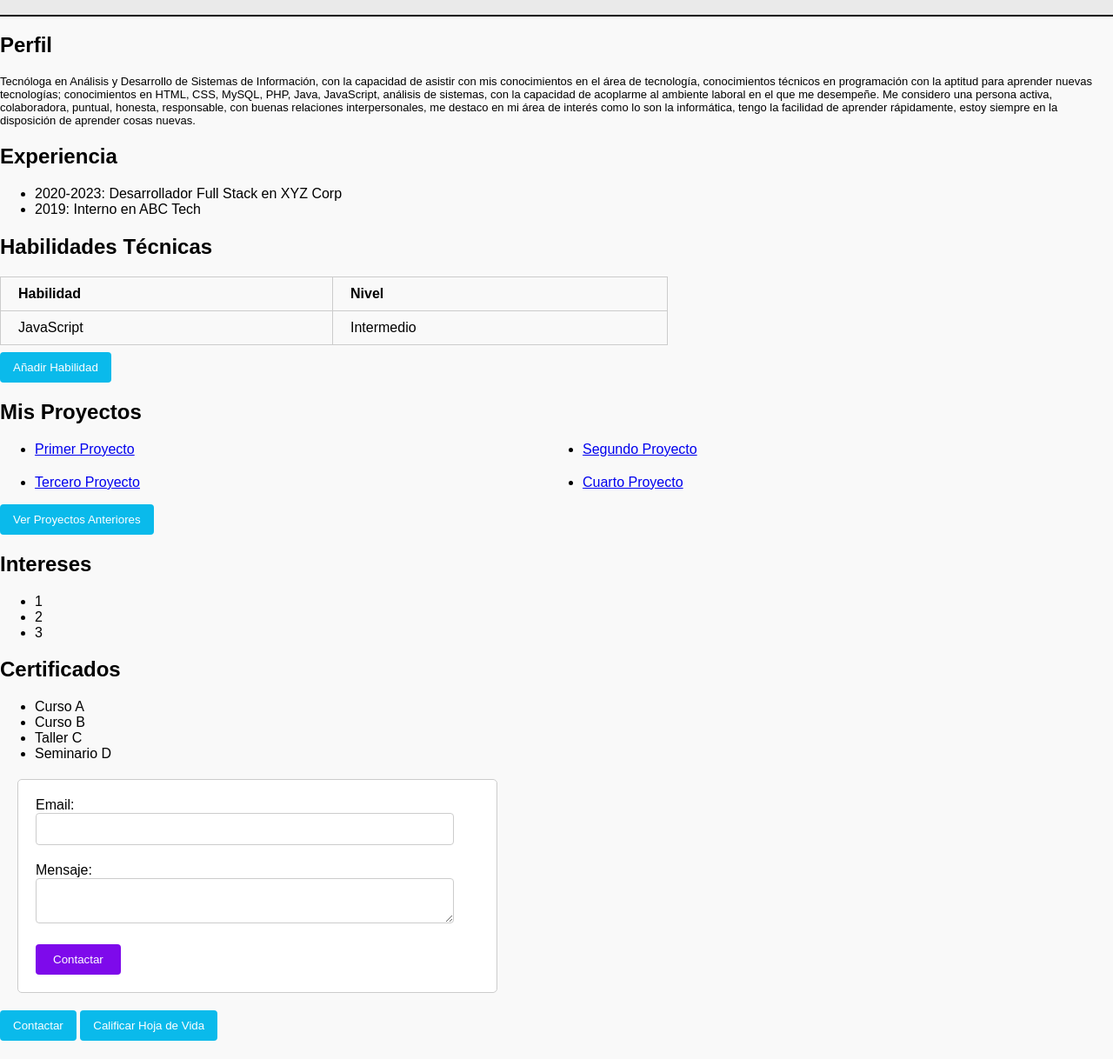
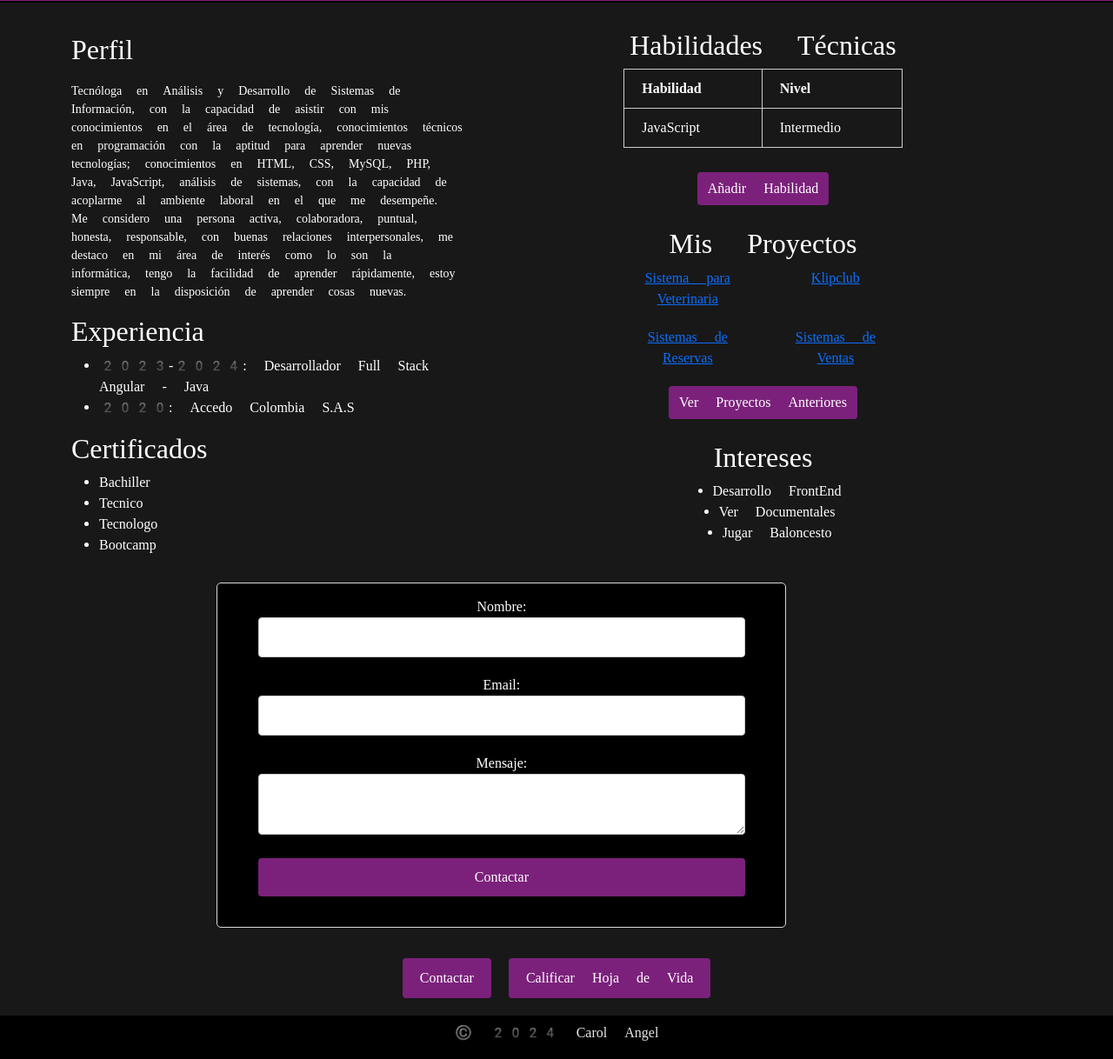
Before and after one commit to CarolAngel19/Hoja-de-vida, a plain HTML site: page index.html in a window 1280 px wide. Shown: the part 78-1296 px from the top of the page at 87% size. Before the commit the page ends 1275 px from the top, so only its background shows below. Drawn offline with nearby package versions, Linux system fonts and the light colour scheme.

Commit message:
Actualizacion
Actualizacion Script y Estilos

```diff
--- a/index.html
+++ b/index.html
@@ -3,9 +3,8 @@
 <head>
     <meta charset="UTF-8">
     <meta name="viewport" content="width=device-width, initial-scale=1.0">
+    <link href="https://cdn.jsdelivr.net/npm/bootstrap@5.3.2/dist/css/bootstrap.min.css" rel="stylesheet" integrity="sha384-T3c6CoIi6uLrA9TneNEoa7RxnatzjcDSCmG1MXxSR1GAsXEV/Dwwykc2MPK8M2HN" crossorigin="anonymous">
     <link rel="stylesheet" href="styles.css">
-    <script src="script.js"></script>
-
     <title>Mi hoja de vida</title>
 </head>
 <body>
@@ -14,10 +13,15 @@
         <p>Email: angelcarol487@gmail.com</p>
         <p>Teléfono: 3174056552</p>
         <p>Ubicación: Bogota, Colombia</p>
-        <p><a href="URL_GITHUB" target="_blank">Perfil GitHub</a></p>
-        <p><a href="URL_LINKEDIN" target="_blank">Perfil LinkedIn</a></p>
+        <p><a href="https://github.com/CarolAngel19" target="_blank">Perfil GitHub</a></p>
+        <p><a href="https://www.linkedin.com/in/carol-vanessa-angel-franco-b6b229236/" target="_blank">Perfil LinkedIn</a></p>
     </header>
 
+
+    <div class="container text-center">
+        <div class="row">
+
+            <div class="col-5">
                 <aside>
                     <h2>Perfil</h2>
                     <p>
@@ -28,16 +32,22 @@
                         Me considero una persona activa, colaboradora, puntual, honesta, responsable, con buenas relaciones interpersonales, me destaco en mi área de interés como lo son la informática,
                         tengo la facilidad de aprender rápidamente, estoy siempre en la disposición de aprender cosas nuevas.
                     </p>
-    </aside>
-
-    <main>
 
                     <h2>Experiencia</h2>
                     <ul>
-            <li>2020-2023: Desarrollador Full Stack en XYZ Corp</li>
-            <li>2019: Interno en ABC Tech</li>
+                        <li>2023-2024: Desarrollador Full Stack Angular - Java</li>
+                        <li>2020: Accedo Colombia S.A.S</li>
                     </ul>
 
+                    <h2>Certificados</h2>
+                    <ul id="listaCertificaciones">
+
+                    </ul>
+                </aside>
+            </div>
+
+            <div class="col-7">
+                <main>
                     <h2 >Habilidades Técnicas</h2>
                     <table id="skillsTable">
                         <tr>
@@ -50,36 +60,34 @@
                         </tr>
 
                     </table>
-        <button onclick="saludoPersonalizado()" id="addSkill">Añadir Habilidad</button>
+                    <button id="addSkill">Añadir Habilidad</button>
 
 
-        <h2>Mis Proyectos</h2>
+                    <h2 class="subtitle">Mis Proyectos</h2>
                     <ul class="projects">
-            <li><a href="detalle-proyecto.html">Primer Proyecto</a></li>
-            <li><a href="#">Segundo Proyecto</a></li>
-            <li><a href="#">Tercero Proyecto</a></li>
-            <li><a href="#">Cuarto Proyecto</a></li>
+                        <li><a href="detalle-proyecto.html">Sistema para Veterinaria</a></li>
+                        <li><a href="detalle-proyecto.html">Klipclub</a></li>
+                        <li><a href="detalle-proyecto.html">Sistemas de Reservas</a></li>
+                        <li><a href="detalle-proyecto.html">Sistemas de Ventas</a></li>
                     </ul>
 
                     <!-- Agrega el botón "Ver Proyectos Anteriores" -->
-        <button onclick="saludoPersonalizado()" id="viewProjectsButton">Ver Proyectos Anteriores</button>
+                    <button id="viewProjectsButton">Ver Proyectos Anteriores</button>
 
-        <h2>Intereses</h2>
-        <ul>
-            <li>1</li>
-            <li>2</li>
-            <li>3</li>
+                    <h2 class="subtitle">Intereses</h2>
+                    <ul class="interests">
+                        <li>Desarrollo FrontEnd</li>
+                        <li>Ver Documentales</li>
+                        <li>Jugar Baloncesto</li>
                     </ul>
+                </main>
+            </div>
 
-        <h2>Certificados</h2>
-        <ul id="listaCertificaciones">
+            <div>
+                <form id="contactForm" action="#" method="post">
+                    <label for="nombre">Nombre:</label>
+                    <input type="text" id="nombre" name="user_nombre">
 
-        </ul>
-
-    </main>
-
-    <footer>
-        <form action="#" method="post">
                     <label for="email">Email:</label>
                     <input type="email" id="email" name="user_email">
 
@@ -88,87 +96,17 @@
 
                     <input type="submit" value="Contactar">
                 </form>
-         <button id="contactButton">Contactar</button>
-         <button onclick="calificarHojaDeVida()">Calificar Hoja de Vida</button>
+                <button id="contactButton" class="button-contact">Contactar</button>
+                <button onclick="calificarHojaDeVida()" class="button-rate">Calificar Hoja de Vida</button>
+            </div>
+        </div>
+    </div>
+
+    <footer>
+        <h6>© 2024 Carol Angel</h6>
     </footer>
+
+
+    <script src="script.js"></script>
 </body>
 </html>
-
-
-
-<script>
-    function agregarHabilidad() {
-        let newSkill = prompt("Introduce una nueva habilidad:");
-        let newLevel = prompt("Introduce el nivel de la habilidad (Básico, Intermedio, Avanzado):");
-
-        if (newSkill && newLevel) {
-            let table = document.getElementById('skillsTable');
-            let newRow = table.insertRow(table.rows.length);
-
-            let cell1 = newRow.insertCell(0);
-            let cell2 = newRow.insertCell(1);
-
-            cell1.textContent = newSkill;
-            cell2.textContent = newLevel;
-        }
-    }
-    document.getElementById('addSkill').addEventListener('click', agregarHabilidad);
-
-
-    document.getElementById('contactButton').addEventListener('click', function() {
-        let userEmail = prompt("Por favor, introduce tu correo electrónico:");
-        if (userEmail) {
-            alert("Gracias " + userEmail + ", me pondré en contacto contigo pronto!");
-        }
-    });
-
-    //Añadiendo Dinamismo con Ciclos
-
-    const certificaciones = ["Curso A", "Curso B", "Taller C", "Seminario D"];
-
-    function mostrarCertificaciones() {
-        let ul = document.getElementById('listaCertificaciones');
-
-        for (let i = 0; i < certificaciones.length; i++) {
-            let li = document.createElement('li');
-            li.textContent = certificaciones[i];
-            ul.appendChild(li);
-        }
-    }
-
-    window.onload = mostrarCertificaciones;
-
-    // Agrega el evento al botón "Ver Proyectos Anteriores"
-    document.getElementById('viewProjectsButton').addEventListener('click', function() {
-        let numProjects = prompt("¿Cuántos proyectos deseas ver?");
-
-        if (numProjects) {
-            numProjects = parseInt(numProjects);
-            if (!isNaN(numProjects)) {
-                showProjects(numProjects);
-            } else {
-                alert("Por favor, ingresa un número válido.");
-            }
-        }
-    });
-
-    // Función para mostrar la cantidad de proyectos solicitados
-    function showProjects(numProjects) {
-        let projectsList = document.querySelectorAll('.projects li');
-
-        for (let i = 0; i < numProjects && i < projectsList.length; i++) {
-            alert("Proyecto " + (i + 1) + ": " + projectsList[i].textContent);
-        }
-    }
-
-    const saludoPersonalizado = () => {
-        alert("¡Gracias por visitar esta sección!");
-    }
-
-    //funcion calificar hoja de vida
-    const calificarHojaDeVida = () => {
-        let calificacion = prompt("Del 1 al 10, ¿cómo calificarías mi hoja de vida?");
-        alert(`¡Gracias por calificar con un ${calificacion}!`);
-    }
-
-</script>
--- a/script.js
+++ b/script.js
@@ -1,5 +1,4 @@
-/*
-document.getElementById('addSkill').addEventListener('click', function() {
+function agregarHabilidad() {
     let newSkill = prompt("Introduce una nueva habilidad:");
     let newLevel = prompt("Introduce el nivel de la habilidad (Básico, Intermedio, Avanzado):");
 
@@ -13,21 +12,11 @@ document.getElementById('addSkill').addEventListener('click', function() {
         cell1.textContent = newSkill;
         cell2.textContent = newLevel;
     }
-});
+}
 
-
-document.getElementById('contactButton').addEventListener('click', function() {
-    let userEmail = prompt("Por favor, introduce tu correo electrónico:");
-    if (userEmail) {
-        alert("Gracias " + userEmail + ", me pondré en contacto contigo pronto!");
-    }
-});
-
-//Añadiendo Dinamismo con Ciclos
-
-const certificaciones = ["Curso A", "Curso B", "Taller C", "Seminario D"];
-
+// Función para mostrar certificaciones
 function mostrarCertificaciones() {
+    const certificaciones = ["Bachiller", "Tecnico", "Tecnologo", "Bootcamp"];
     let ul = document.getElementById('listaCertificaciones');
 
     for (let i = 0; i < certificaciones.length; i++) {
@@ -37,9 +26,18 @@ function mostrarCertificaciones() {
     }
 }
 
-window.onload = mostrarCertificaciones;
+// Función para mostrar la cantidad de proyectos solicitados
+function showProjects(numProjects) {
+    let projectsList = document.querySelectorAll('.projects li');
 
-// Agrega el evento al botón "Ver Proyectos Anteriores"
+    for (let i = 0; i < numProjects && i < projectsList.length; i++) {
+        alert("Proyecto " + (i + 1) + ": " + projectsList[i].textContent);
+    }
+}
+
+document.addEventListener("DOMContentLoaded", function() {
+    document.getElementById('addSkill').addEventListener('click', agregarHabilidad);
+
     document.getElementById('viewProjectsButton').addEventListener('click', function() {
         let numProjects = prompt("¿Cuántos proyectos deseas ver?");
 
@@ -53,12 +51,33 @@ document.getElementById('viewProjectsButton').addEventListener('click', function
         }
     });
 
-// Función para mostrar la cantidad de proyectos solicitados
-function showProjects(numProjects) {
-    let projectsList = document.querySelectorAll('.projects li');
+    // Mostrar certificaciones
+    mostrarCertificaciones();
 
-    for (let i = 0; i < numProjects && i < projectsList.length; i++) {
-        alert("Proyecto " + (i + 1) + ": " + projectsList[i].textContent);
+    // Manejar el envío del formulario de contacto
+    document.getElementById('contactForm').addEventListener('submit', function(event) {
+        event.preventDefault(); // Evitar que el formulario se envíe
+
+        // Obtener los valores del formulario
+        let userName = document.getElementById('nombre').value;
+        let userEmail = document.getElementById('email').value;
+
+        // Mostrar la pantalla emergente de agradecimiento
+        alert("Gracias " + userName + ", me pondré en contacto contigo pronto!");
+    });
+
+    // Manejar el clic en el botón de contacto
+    document.getElementById('contactButton').addEventListener('click', function() {
+        // Pedir nombre y correo electrónico
+        let userName = prompt("Por favor, introduce tu nombre:");
+        let userEmail = prompt("Por favor, introduce tu correo electrónico:");
+
+        // Mostrar la pantalla emergente de agradecimiento
+        alert("Gracias " + userName + ", me pondré en contacto contigo pronto!");
+    });
+});
+
+const calificarHojaDeVida = () => {
+    let calificacion = prompt("Del 1 al 10, ¿cómo calificarías mi hoja de vida?");
+    alert(`¡Gracias por calificar con un ${calificacion}!`);
 }
-}
-*/
--- a/styles.css
+++ b/styles.css
@@ -1,8 +1,12 @@
 body {
-    font-family: Arial, sans-serif;
+    font-family:emoji;
     margin: 0;
     padding: 0;
-    background-color: #f9f9f9;
+    background-color: #181818;
+}
+
+.name{
+    font-size: 20px;
 }
 
 header {
@@ -10,16 +14,32 @@ header {
     justify-content: space-between;
     align-items: center;
     padding: 1rem;
-    background-color: #eaeaea;
+    background-color: #7b217b;
     border-bottom: 2px solid black;
+    color: white;
+    font-size: 20px;
+}
+
+aside {
+    text-align: left;
+    margin-top: 35px;
+    color: white;
+}
+
+main {
+    margin-top: 30px;
+    color: white;
+
 }
 
 p{
-    font-size: 13px;
+    font-size: 14px;
+    padding-top: 10px;
 }
 
 table {
-    width: 60%;
+    margin: 0 auto;
+    width: 50%;
     border-collapse: collapse;
     border: 1px solid #ccc;
     margin-bottom: 8px;
@@ -31,16 +51,39 @@ th, td {
     text-align: left;
 }
 
-form {
-    max-width: 510px;
-    margin: 20px;
-    padding: 20px;
-    border: 1px solid #ccc;
-    border-radius: 5px;
-    background-color: white;
+.projects{
+    list-style: none;
+    display: grid;
+    grid-template-columns: 160px 140px;
+    gap: 20px;
+    margin: 0 auto;
+    text-align: center;
+    padding-left: 24%;
 }
 
-input[type="email"], textarea {
+.interests{
+
+    display: flex;
+    flex-direction: column;
+    align-items: center;
+}
+
+.subtitle{
+    padding-top: 25px;
+}
+
+form {
+    max-width: 655px;
+    margin: 15px;
+    padding: 15px;
+    border: 1px solid #dad9d9;
+    border-radius: 5px;
+    background-color: rgb(0, 0, 0);
+    margin-left: 15%;
+    color: white;
+}
+
+input, textarea {
     width: 90%;
     padding: 10px;
     margin-bottom: 20px;
@@ -49,7 +92,7 @@ input[type="email"], textarea {
 }
 
 input[type="submit"] {
-    background-color: #7e0aeb;
+    background-color: #7b217b;
     color: white;
     padding: 10px 20px;
     border: none;
@@ -62,22 +105,26 @@ input[type="submit"]:hover {
 }
 
 button{
-    background-color: #0abaeb;
+    background-color: #7b217b;
     color: white;
     border: none;
-    padding: 10px 15px;
+    padding: 7px 12px;
+    margin-top: 20px;
     border-radius: 4px;
 }
 button:hover{
     background-color: #0692b9;
 }
 
-.projects{
-    display: grid;
-    grid-template-columns: 1fr 1fr;
-    gap: 20px;
+.button-contact, .button-rate{
+    padding: 11px 20px;
 }
 
-.name{
-    font-size: 25px;
+footer{
+    margin-top: 20px;
+    background-color: #000000;
+    height: 50px;
+    color: rgb(234, 231, 231);
+    text-align: center;
+    padding-top: 10px;
 }
```
Lines whose indentation alone changed are shown as unchanged.
